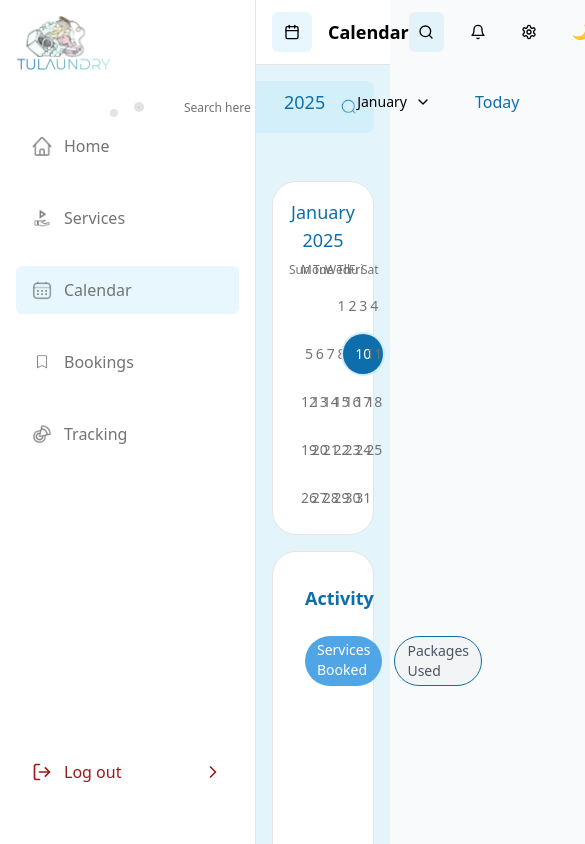
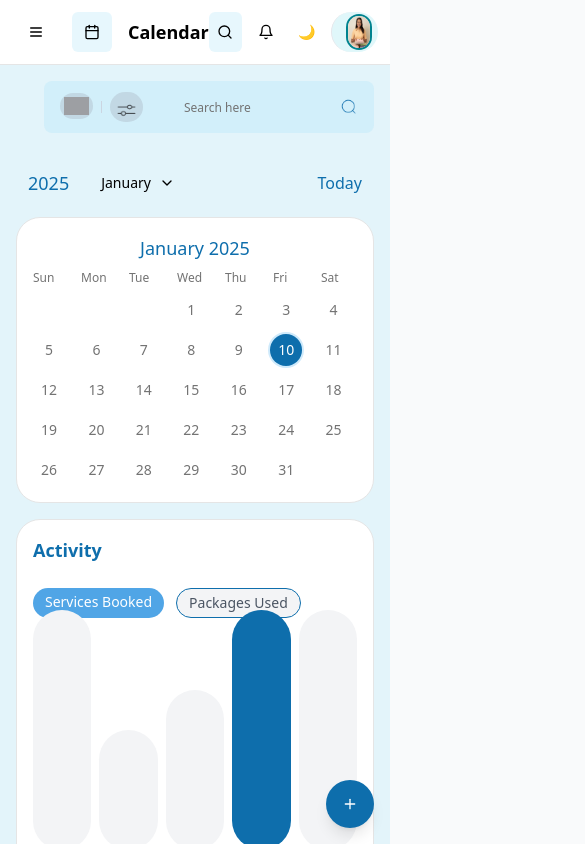
Before and after one commit to Aristocratjnr/Consumer-dashboard, a Next.js app: page /calendar in a window 390 px wide. Shown: the top 844 px of the page, 585 px wide, since content can reach past the window. Built offline with nearby package versions, Linux system fonts and the light colour scheme; grey boxes are pictures that could not be loaded.

Commit message:
TP-82: fixed mobile responsiveness on Calendar UI page.

```diff
--- a/src/app/(dashboard)/calendar/page.tsx
+++ b/src/app/(dashboard)/calendar/page.tsx
@@ -1,16 +1,6 @@
 "use client";
 
-import {
-  Bell,
-  LogOut,
-  Search,
-  Settings,
-  ChevronDown,
-  Plus,
-  Calendar,
-  User,
-  ChevronRight,
-} from "lucide-react";
+import { Bell, LogOut, Search, Settings, ChevronDown, Plus, Calendar, User, ChevronRight, Menu } from 'lucide-react';
 import { Button } from "@/components/ui/button";
 import {
   DropdownMenu,
@@ -19,36 +9,43 @@ import {
   DropdownMenuTrigger,
 } from "@/components/ui/dropdown-menu";
 import Link from "next/link";
-import { useState } from "react";
+import { useState, useEffect } from "react";
 import SearchBar from "@/components/SearchBar";
 import Image from "next/image";
+import { Sheet, SheetContent} from "@/components/ui/sheet";
 
 export default function CalendarDashboard() {
   const [isProfileDropdownOpen, setIsProfileDropdownOpen] = useState(false);
-  const toggleProfileDropdown = () => {
-    setIsProfileDropdownOpen(!isProfileDropdownOpen);
-  };
-
+  const [isMobileMenuOpen, setIsMobileMenuOpen] = useState(false);
   const [currentYear, setCurrentYear] = useState(new Date().getFullYear());
   const [currentMonth, setCurrentMonth] = useState(new Date().getMonth());
   const [selectedDate, setSelectedDate] = useState(new Date().getDate());
   const [isDarkTheme, setIsDarkTheme] = useState(false);
 
+  const toggleProfileDropdown = () => {
+    setIsProfileDropdownOpen(!isProfileDropdownOpen);
+  };
+
+  const toggleMobileMenu = () => {
+    setIsMobileMenuOpen(!isMobileMenuOpen);
+  };
+
+  useEffect(() => {
+    const handleResize = () => {
+      if (window.innerWidth >= 768) {
+        setIsMobileMenuOpen(false);
+      }
+    };
+
+    window.addEventListener('resize', handleResize);
+    return () => window.removeEventListener('resize', handleResize);
+  }, []);
+
   const days = ["Sun", "Mon", "Tue", "Wed", "Thu", "Fri", "Sat"];
   const hours = Array.from({ length: 16 }, (_, i) => `${i + 1}:00AM`);
   const months = [
-    "January",
-    "February",
-    "March",
-    "April",
-    "May",
-    "June",
-    "July",
-    "August",
-    "September",
-    "October",
-    "November",
-    "December",
+    "January", "February", "March", "April", "May", "June",
+    "July", "August", "September", "October", "November", "December"
   ];
   const activityData = [100, 60, 60, 100, 100];
 
@@ -74,128 +71,98 @@ export default function CalendarDashboard() {
     setCurrentYear(currentYear === 2024 ? 2025 : 2024);
   };
 
-  // Toggle theme function
   const toggleTheme = () => {
     setIsDarkTheme(!isDarkTheme);
   };
 
-  return (
-    <div
-      className={`min-h-screen ${isDarkTheme ? "bg-gray-800 text-white" : "bg-teal-20 text-black"} relative`}
-    >
-      {/* Sidebar */}
-      <div
-        className={`fixed bottom-0 left-0 top-0 w-64 border-r ${isDarkTheme ? "bg-gray-900" : "bg-background"} p-4`}
-      >
-        <div className="mb-6 flex items-center">
+  const SidebarContent = ({ isMobile = false }) => (
+    <div className={`flex h-full flex-col ${isDarkTheme ? "bg-gray-900 text-white" : "bg-background text-black"}`}>
+      <div className="mb-6 flex items-center justify-between p-4">
         <Link href="/home" className="flex items-center space-x-2">
           <Image src="/images/logo.svg" alt="Logo" width={100} height={60} />
         </Link>
+        {isMobile && (
+          <Button variant="ghost" size="icon" onClick={toggleMobileMenu}>
+          </Button>
+        )}
       </div>
-        <nav className="flex-grow space-y-0.5">
-          <br />
-          <Link href="/home" passHref>
-            <button className="flex w-full items-center px-4 py-3 text-muted-foreground hover:bg-accent hover:text-accent-foreground dark:text-gray-300 dark:hover:bg-gray-700">
-              <Image
-                src="/images/iconHome.png"
-                width={32}
-                height={32}
-                alt="Home"
-                className="mr-3 h-5 w-5"
-              />
-              Home
-            </button>
-            <br />
-          </Link>
-          <Link href="/services" passHref>
-            <button className="flex w-full items-center px-4 py-3 text-muted-foreground hover:bg-accent hover:text-accent-foreground dark:text-gray-300 dark:hover:bg-gray-700">
-              <Image
-                src="/images/iconService.png"
-                width={32}
-                height={32}
-                alt="Services"
-                className="mr-3 h-5 w-5"
-              />
-              Services
-            </button>
-            <br />
-          </Link>
-          <Link href="/calendar" passHref>
-            <button className="flex w-full items-center rounded-md bg-teal-20 px-4 py-3 font-medium text-muted-foreground hover:bg-accent hover:text-accent-foreground dark:text-white dark:hover:bg-gray-700">
-              <Image
-                src="/images/iconCalendar.png"
-                width={32}
-                height={32}
-                alt="Calendar"
-                className="mr-3 h-5 w-5"
-              />
-              Calendar
-            </button>
-            <br />
-          </Link>
-          <Link href="/bookings" passHref>
-            <button className="flex w-full items-center px-4 py-3 text-muted-foreground hover:bg-accent hover:text-accent-foreground dark:text-gray-300 dark:hover:bg-gray-700">
-              <Image
-                src="/images/iconBooking.png"
-                width={32}
-                height={32}
-                alt="Bookings"
-                className="mr-3 h-5 w-5"
-              />
-              Bookings
-            </button>
-            <br />
-          </Link>
-          <Link href="/tracking" passHref>
-            <button className="flex w-full items-center px-4 py-3 text-muted-foreground hover:bg-accent hover:text-accent-foreground dark:text-gray-300 dark:hover:bg-gray-700">
-              <Image
-                src="/images/iconTracking.png"
-                width={32}
-                height={32}
-                alt="Tracking"
-                className="mr-3 h-5 w-5"
-              />
-              Tracking
+      <nav className="flex-grow space-y-4  px-1">
+  {[
+    { href: "/home", icon: "iconHome.png", label: "Home" },
+    { href: "/services", icon: "iconService.png", label: "Services" },
+    { href: "/calendar", icon: "iconCalendar.png", label: "Calendar", active: true },
+    { href: "/bookings", icon: "iconBooking.png", label: "Bookings" },
+    { href: "/tracking", icon: "iconTracking.png", label: "Tracking" },
+  ].map((item) => (
+    <Link key={item.label} href={item.href} passHref>
+      <button className={`flex w-[80%] ml-7 items-center rounded-md px-1 py-2 mb-10 transition-colors ${
+        item.active
+          ? isDarkTheme
+            ? "bg-gray-700 text-white"
+            : "bg-teal-20 text-black"
+          : isDarkTheme
+          ? "text-gray-300 hover:bg-gray-700 hover:text-white"
+          : "text-gray-700 hover:bg-teal-50 hover:text-black"
+      }`}>
+        <Image src={`/images/${item.icon}`} width={24} height={24} alt={item.label} className="mr-3 h-5 w-5" />
+        {item.label}
       </button>
     </Link>
+  ))}
 </nav>
-        <button className="absolute bottom-12 left-4 right-4 flex items-center justify-between rounded-lg px-4 py-3 text-red-800 transition-colors hover:bg-red-50">
-          <div className="flex items-center space-x-3">
-            <LogOut className="h-5 w-5" />
-            <span className="font-medium">Log out</span>
+      <div className="mt-auto p-4">
+        <button className="flex w-full items-center justify-between rounded-md px-3 py-2 text-red-600 transition-colors hover:bg-red-50 hover:text-red-700">
+          <div className="flex items-center">
+            <LogOut className="mr-3 h-5 w-5" />
+            <span>Log out</span>
           </div>
           <ChevronRight className="h-5 w-5" />
         </button>
       </div>
+    </div>
+  );
+
+  return (
+    <div className={`min-h-screen ${isDarkTheme ? "bg-gray-800 text-white" : "bg-teal-20 text-black"}`}>
+      {/* Mobile Sidebar */}
+      <Sheet open={isMobileMenuOpen} onOpenChange={setIsMobileMenuOpen}>
+        <SheetContent side="left" className="w-[240px] p-0 sm:w-[300px]">
+          <SidebarContent isMobile={true} />
+        </SheetContent>
+      </Sheet>
+
+      {/* Desktop Sidebar */}
+      <div className={`fixed bottom-0 left-0 top-0 hidden w-64 border-r ${isDarkTheme ? "bg-gray-900" : "bg-background"} md:block`}>
+        <SidebarContent />
+      </div>
 
       {/* Main Content */}
-      <div className="pl-64">
+      <div className="md:pl-64">
         {/* Header */}
-        <header
-          className={`sticky top-0 z-50 border-b ${isDarkTheme ? "bg-gray-900" : "bg-background"}`}
-        >
+        <header className={`sticky top-0 z-50 border-b ${isDarkTheme ? "bg-gray-900" : "bg-background"}`}>
           <div className="flex h-16 items-center justify-between px-4">
             <div className="flex items-center gap-4">
+              <Button variant="ghost" size="icon" className="md:hidden" onClick={toggleMobileMenu}>
+                <Menu className="h-6 w-6" />
+              </Button>
               <Button variant="ghost" size="icon" className="bg-teal-20">
                 <Calendar className="h-5 w-5" />
               </Button>
               <h1 className="text-lg font-semibold">Calendar</h1>
             </div>
-            <div className="flex items-center space-x-4">
+            <div className="flex items-center space-x-2">
               <Button variant="ghost" size="icon" className="bg-teal-20">
                 <Search className="h-5 w-5" />
               </Button>
               <Button variant="ghost" size="icon">
                 <Bell className="h-5 w-5" />
               </Button>
-              <Button variant="ghost" size="icon">
+              <Button variant="ghost" size="icon" className="hidden sm:inline-flex">
                 <Settings className="h-5 w-5" />
               </Button>
-              {/* Theme Toggle Button */}
               <Button variant="ghost" size="icon" onClick={toggleTheme}>
                 {isDarkTheme ? "☀️" : "🌙"}
               </Button>
-              {/* Profile Section */}
               <div className="relative">
                 <button
                   onClick={toggleProfileDropdown}
@@ -208,7 +175,7 @@ export default function CalendarDashboard() {
                     alt="Profile"
                     className="h-8 w-8 rounded-full ring-2 ring-teal-800"
                   />
-                  <div className="flex flex-col">
+                  <div className="hidden flex-col sm:flex">
                     <span className="font-semi-bold text-sm">Sandra</span>
                     <span className="text-xs text-gray-700">77884466</span>
                   </div>
@@ -242,7 +209,7 @@ export default function CalendarDashboard() {
         <main className="grid grid-cols-1 gap-4 p-4 md:grid-cols-[1fr_550px]">
           <div className="space-y-4">
             {/* Calendar Header */}
-            <div className="absolute top-20 flex items-center justify-center">
+            <div className="flex items-center justify-between">
               <div className="flex items-center gap-2">
                 <Button
                   variant="ghost"
@@ -283,7 +250,7 @@ export default function CalendarDashboard() {
               </div>
               <Button
                 variant="ghost"
-                size="lg"
+                size="sm"
                 className="font-semi-bold text-md text-teal-1000"
                 onClick={handleTodayClick}
               >
@@ -292,9 +259,7 @@ export default function CalendarDashboard() {
             </div>
 
             {/* Calendar Grid */}
-            <div
-              className={`gap-8 rounded-3xl border ${isDarkTheme ? "bg-gray-700" : "bg-card"} p-4`}
-            >
+            <div className={`gap-8 rounded-3xl border ${isDarkTheme ? "bg-gray-700" : "bg-card"} p-4`}>
               <div className="mb-2 text-center">
                 <h2 className="font-semi-bold text-lg text-teal-1000">
                   {months[currentMonth]} {currentYear}
@@ -319,7 +284,7 @@ export default function CalendarDashboard() {
                     <Button
                       key={date}
                       variant={selectedDate === date ? "default" : "ghost"}
-                      className={`h-10 w-10 rounded-full p-0 ${
+                      className={`h-8 w-8 rounded-full p-0 sm:h-10 sm:w-10 ${
                         selectedDate === date
                           ? "bg-teal-1000 text-white ring-2 ring-teal-500"
                           : "text-muted-foreground hover:bg-gray-200 hover:text-black"
@@ -334,15 +299,13 @@ export default function CalendarDashboard() {
               </div>
             </div>
             {/* Activity Section */}
-            <div
-              className={`rounded-3xl border ${isDarkTheme ? "bg-gray-700" : "bg-card"} p-8`}
-            >
-              <div className="mb-14">
+            <div className={`rounded-3xl border ${isDarkTheme ? "bg-gray-700" : "bg-card"} p-4 sm:p-8`}>
+              <div className="mb-8 sm:mb-14">
                 <h3 className="text-lg font-semibold text-teal-1000">
                   Activity
                 </h3>
                 <br />
-                <div className="flex gap-3">
+                <div className="flex flex-wrap gap-3">
                   <span className="rounded-full bg-teal-10 px-3 py-1 text-sm text-white">
                     Services Booked
                   </span>
@@ -352,7 +315,7 @@ export default function CalendarDashboard() {
                 </div>
               </div>
               {/* Activity Bars */}
-              <div className="flex h-[270px] items-end gap-4">
+              <div className="flex h-[200px] sm:h-[270px] items-end gap-2 sm:gap-4">
                 {activityData.map((_, index) => (
                   <div
                     key={index}
@@ -367,13 +330,13 @@ export default function CalendarDashboard() {
                 ))}
               </div>
               {/* Month Labels */}
-              <div className="mt-2 flex gap-4">
+              <div className="mt-2 flex gap-2 sm:gap-4">
                 {activityData.map((_, index) => (
                   <div
                     key={index}
-                    className="flex-1 text-center text-sm font-semibold text-gray-700"
+                    className="flex-1 text-center text-xs sm:text-sm font-semibold text-gray-700"
                   >
-                    {months[index]}
+                    {months[index].substring(0, 3)}
                   </div>
                 ))}
               </div>
@@ -381,21 +344,19 @@ export default function CalendarDashboard() {
           </div>
 
           {/* Timeline */}
-          <div
-            className={`rounded-lg border ${isDarkTheme ? "bg-gray-700" : "bg-card"} space-y-4 p-4`}
-          >
+          <div className={`rounded-lg border ${isDarkTheme ? "bg-gray-700" : "bg-card"} space-y-4 p-4`}>
             <h3 className="mb-4 text-lg font-semibold text-teal-1000">
               Daily Schedule
             </h3>
-            <div className="space-y-4">
+            <div className="space-y-4 max-h-[calc(200vh-200px)] overflow-y-auto">
               {hours.map((hour) => (
                 <div key={hour} className="group flex items-center">
-                  <div className="mr-4 w-20 text-sm text-muted-foreground">
+                  <div className="mr-4 w-16 sm:w-20 text-xs sm:text-sm text-muted-foreground">
                     {hour}
                   </div>
                   <div className="h-px flex-1 bg-gray-200 transition-colors duration-300 group-hover:bg-teal-500"></div>
-                  <div className="ml-4 flex h-8 w-8 items-center justify-center rounded-full bg-teal-50 opacity-0 transition-opacity duration-300 group-hover:opacity-100">
-                    <Plus className="h-4 w-4 text-teal-600" />
+                  <div className="ml-4 flex h-6 w-6 sm:h-8 sm:w-8 items-center justify-center rounded-full bg-teal-50 opacity-0 transition-opacity duration-300 group-hover:opacity-100">
+                    <Plus className="h-3 w-3 sm:h-4 sm:w-4 text-teal-600" />
                   </div>
                 </div>
               ))}
@@ -405,7 +366,7 @@ export default function CalendarDashboard() {
 
         {/* Plus Button */}
         <Button
-          className="absolute bottom-4 right-4 flex h-12 w-12 items-center justify-center rounded-full bg-teal-1000 text-white shadow-lg"
+          className="fixed bottom-4 right-4 flex h-12 w-12 items-center justify-center rounded-full bg-teal-1000 text-white shadow-lg"
           onClick={() => console.log("Add new event")}
         >
           <Plus className="h-5 w-5" />
```
Lines whose indentation alone changed are shown as unchanged.
